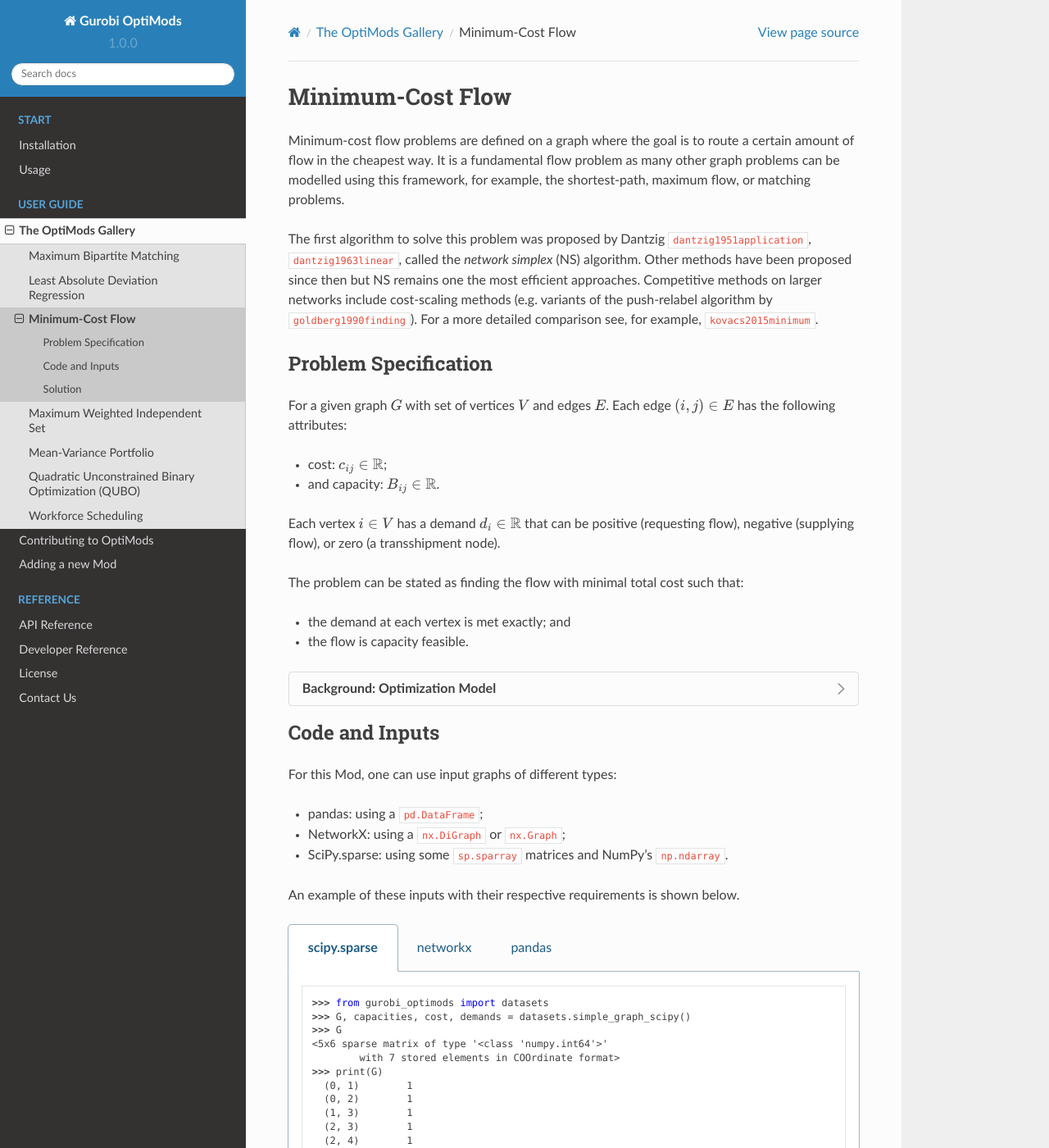
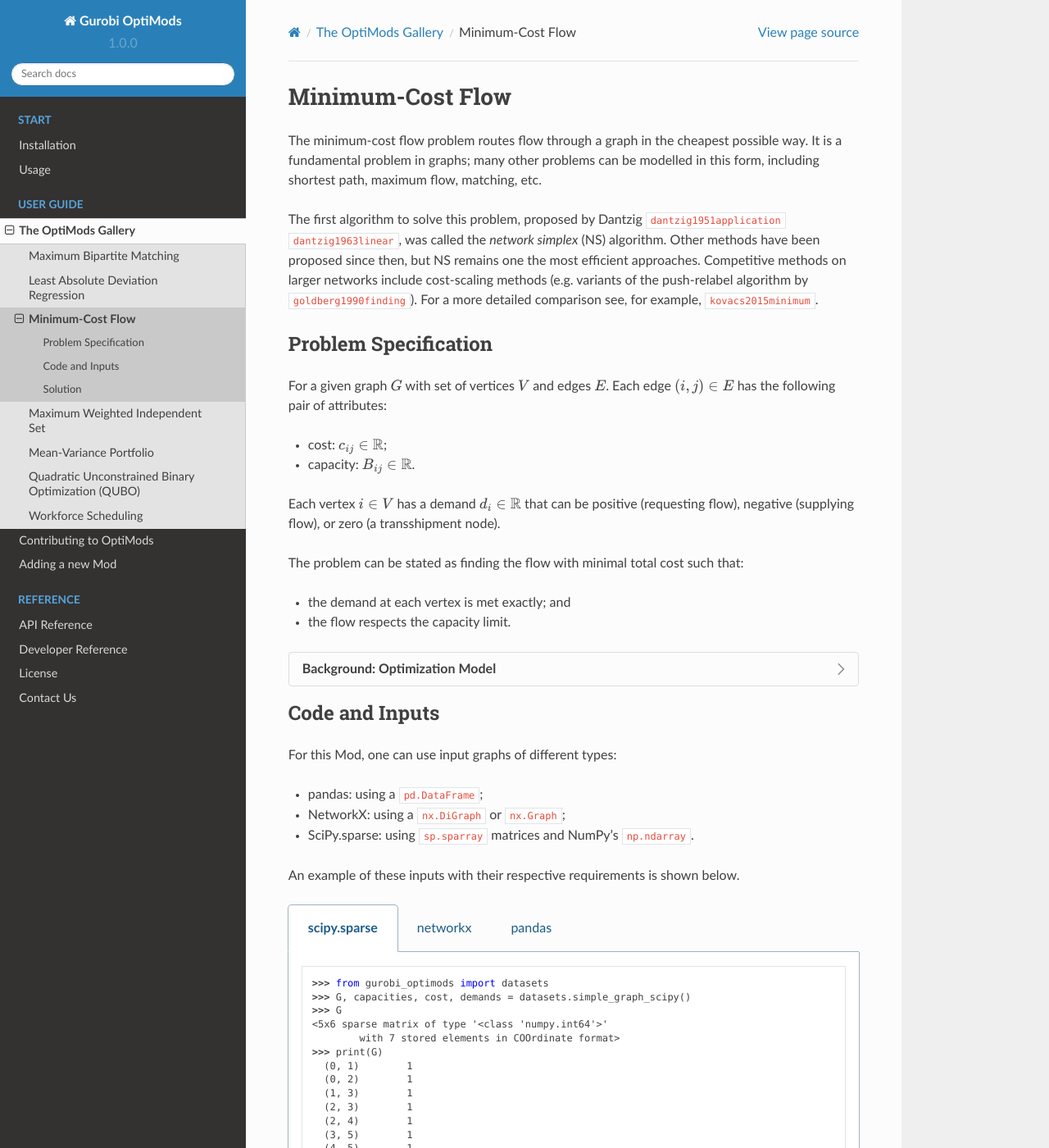
Before and after one commit to Gurobi/gurobi-optimods, a Sphinx documentation site: the page built from docs/source/mods/min-cost-flow.rst, in a window 1280 px wide and 1400 px high. Shown: the whole window at 82% size. Built offline with Sphinx 7.4.7 and the Read the Docs theme 2.0.0, drawn with Linux system fonts in a browser that asks for light colours; cross-references to code outside the pages are shown as plain code; some of the changed text lies outside the part shown.

Commit message:
Copy edits

```diff
--- a/docs/source/mods/min-cost-flow.rst
+++ b/docs/source/mods/min-cost-flow.rst
@@ -1,15 +1,15 @@
 Minimum-Cost Flow
 =================
 
-Minimum-cost flow problems are defined on a graph where the goal is to route
-a certain amount of flow in the cheapest way. It is a fundamental flow problem
-as many other graph problems can be modelled using this framework, for example,
-the shortest-path, maximum flow, or matching problems.
+The minimum-cost flow problem routes flow through a graph
+in the cheapest possible way. It is a fundamental problem in graphs;
+many other problems can be modelled in this form,
+including shortest path, maximum flow, matching, etc.
 
-The first algorithm to solve this problem was proposed by Dantzig
-:footcite:p:`dantzig1951application`, :footcite:p:`dantzig1963linear`, called
+The first algorithm to solve this problem, proposed by Dantzig
+:footcite:p:`dantzig1951application` :footcite:p:`dantzig1963linear`, was called
 the `network simplex` (NS) algorithm. Other methods have been proposed since
-then but NS remains one the most efficient approaches. Competitive methods on
+then, but NS remains one the most efficient approaches. Competitive methods on
 larger networks include cost-scaling methods (e.g. variants of the push-relabel
 algorithm by :footcite:t:`goldberg1990finding`). For a more detailed comparison
 see, for example, :footcite:t:`kovacs2015minimum`.
@@ -18,10 +18,10 @@
 ---------------------
 
 For a given graph :math:`G` with set of vertices :math:`V` and edges
-:math:`E`. Each edge :math:`(i,j)\in E` has the following attributes:
+:math:`E`. Each edge :math:`(i,j)\in E` has the following pair of attributes:
 
 - cost: :math:`c_{ij}\in \mathbb{R}`;
-- and capacity: :math:`B_{ij}\in\mathbb{R}`.
+- capacity: :math:`B_{ij}\in\mathbb{R}`.
 
 Each vertex :math:`i\in V` has a demand :math:`d_i\in\mathbb{R}` that can be
 positive (requesting flow), negative (supplying flow), or zero (a transshipment
@@ -31,7 +31,7 @@
 such that:
 
 - the demand at each vertex is met exactly; and
-- the flow is capacity feasible.
+- the flow respects the capacity limit.
 
 .. dropdown:: Background: Optimization Model
 
@@ -65,7 +65,7 @@
     request flow from the network (incoming term is larger).
 
     The last constraints ensure non-negativity of the variables and that the
-    capacity per edge is not exceeded.
+    capacity limit on each edge is not exceeded.
 
 
 Code and Inputs
@@ -75,7 +75,7 @@
 
 * pandas: using a ``pd.DataFrame``;
 * NetworkX: using a ``nx.DiGraph`` or ``nx.Graph``;
-* SciPy.sparse: using some ``sp.sparray`` matrices and NumPy's ``np.ndarray``.
+* SciPy.sparse: using ``sp.sparray`` matrices and NumPy's ``np.ndarray``.
 
 An example of these inputs with their respective requirements is shown below.
 
@@ -118,8 +118,9 @@
           >>> print(demands)
           [-2  0 -1  1  0  2]
 
-      Three separate sparse matrices including the adjacency matrix, edge
-      capacity and cost, and a single array with the demands per node.
+      Three separate sparse matrices specify the adjacency matrix, the
+      capacity of each edge, and the cost of each edge.
+      A single array specifies the demand at each node.
 
   .. group-tab:: networkx
 
@@ -216,8 +217,8 @@
             (4, 5)        2.0
 
       The ``min_cost_flow_scipy`` function returns the cost of the solution as
-      well as a ``sp.sparray`` with the edges where the data is the amount of
-      non-zero flow in the solution.
+      well as a ``sp.sparray`` that provides the amount of flow for each
+      edge in the solution (but only for edges with non-zero flow).
 
   .. group-tab:: networkx
 
```
